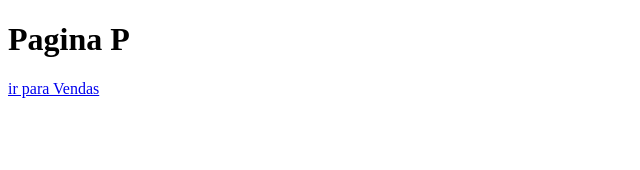
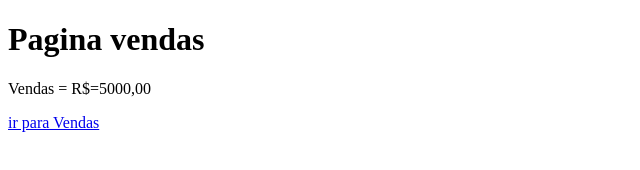
Before and after one commit to DIEURE/telemetry, a plain HTML site: page vendas.html in a window 1280 px wide. Shown: the whole page, without its empty margins (0-640 px from the left). Drawn offline with Linux system fonts and the light colour scheme.

Commit message:
Acrescentado valor das vendas

```diff
--- a/vendas.html
+++ b/vendas.html
@@ -6,7 +6,9 @@
     <title>Pagina principal</title>
 </head>
 <body>
-    <h1>Pagina P</h1>
+    <h1>Pagina vendas</h1>
+<p>Vendas = R$=5000,00</p>
+
     <a href="index.html">ir para Vendas</a>
 
 </body>
```
